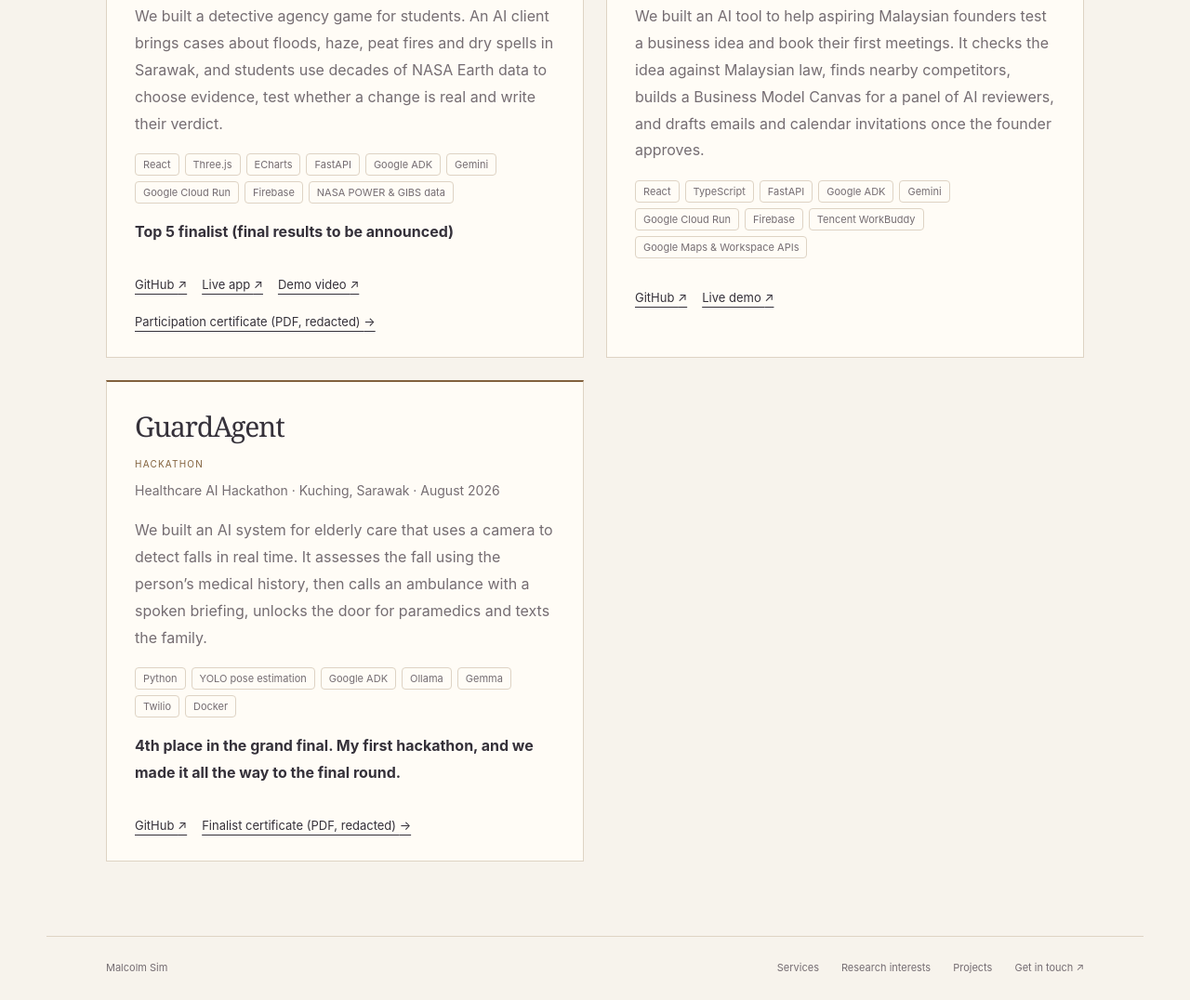
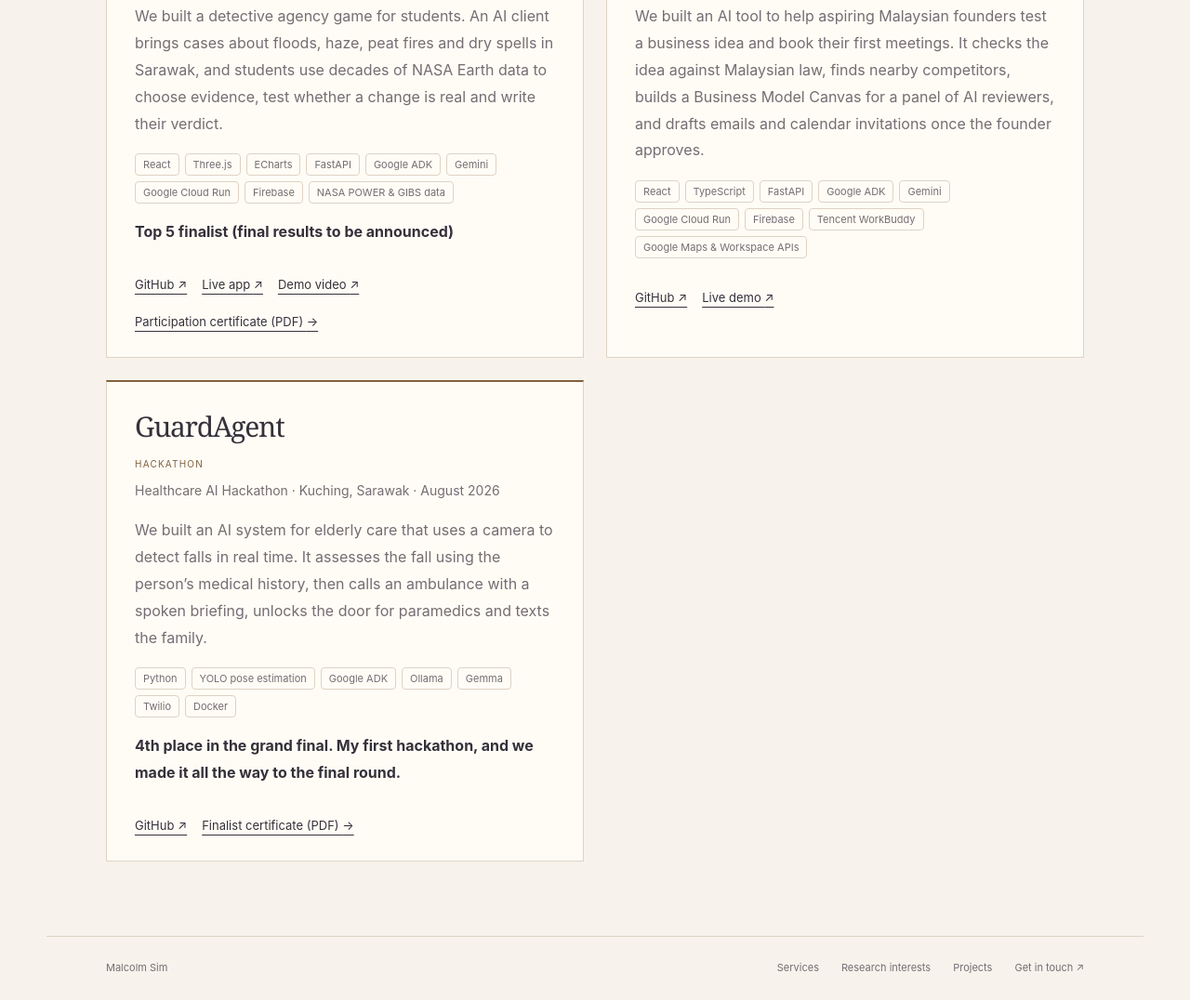
Before and after one commit to malcolm-simkk/malcolmskk-website, a plain HTML site: page projects.html in a window 1280 px wide. Shown: the part 528-1604 px from the top of the page at 93% size. Drawn offline with Linux system fonts and the light colour scheme.

Commit message:
Publish original hackathon certificates

```diff
--- a/projects.html
+++ b/projects.html
@@ -27,7 +27,7 @@
           <a class="text-link" href="https://github.com/nathanyap17/sarawak-earth-detectives" target="_blank" rel="noopener noreferrer">GitHub <span aria-hidden="true">↗</span></a>
           <a class="text-link" href="https://ssc-workspace-2026.web.app/" target="_blank" rel="noopener noreferrer">Live app <span aria-hidden="true">↗</span></a>
           <a class="text-link" href="https://youtu.be/o1hi2tD7dnQ" target="_blank" rel="noopener noreferrer">Demo video <span aria-hidden="true">↗</span></a>
-          <a class="text-link" href="nasa-space-apps-certificate.pdf">Participation certificate (PDF, redacted) <span aria-hidden="true">→</span></a>
+          <a class="text-link" href="nasa-space-apps-certificate.pdf">Participation certificate (PDF) <span aria-hidden="true">→</span></a>
         </div>
       </article>
       <article class="project-card">
@@ -68,7 +68,7 @@
         <p class="project-result"><strong>4th place in the grand final. My first hackathon, and we made it all the way to the final round.</strong></p>
         <div class="project-links">
           <a class="text-link" href="https://github.com/nathanyap17/GuardAgent" target="_blank" rel="noopener noreferrer">GitHub <span aria-hidden="true">↗</span></a>
-          <a class="text-link" href="guardagent-finalist-certificate.pdf">Finalist certificate (PDF, redacted) <span aria-hidden="true">→</span></a>
+          <a class="text-link" href="guardagent-finalist-certificate.pdf">Finalist certificate (PDF) <span aria-hidden="true">→</span></a>
         </div>
       </article>
     </section>
```
Also changed, not shown: 2 other files.
